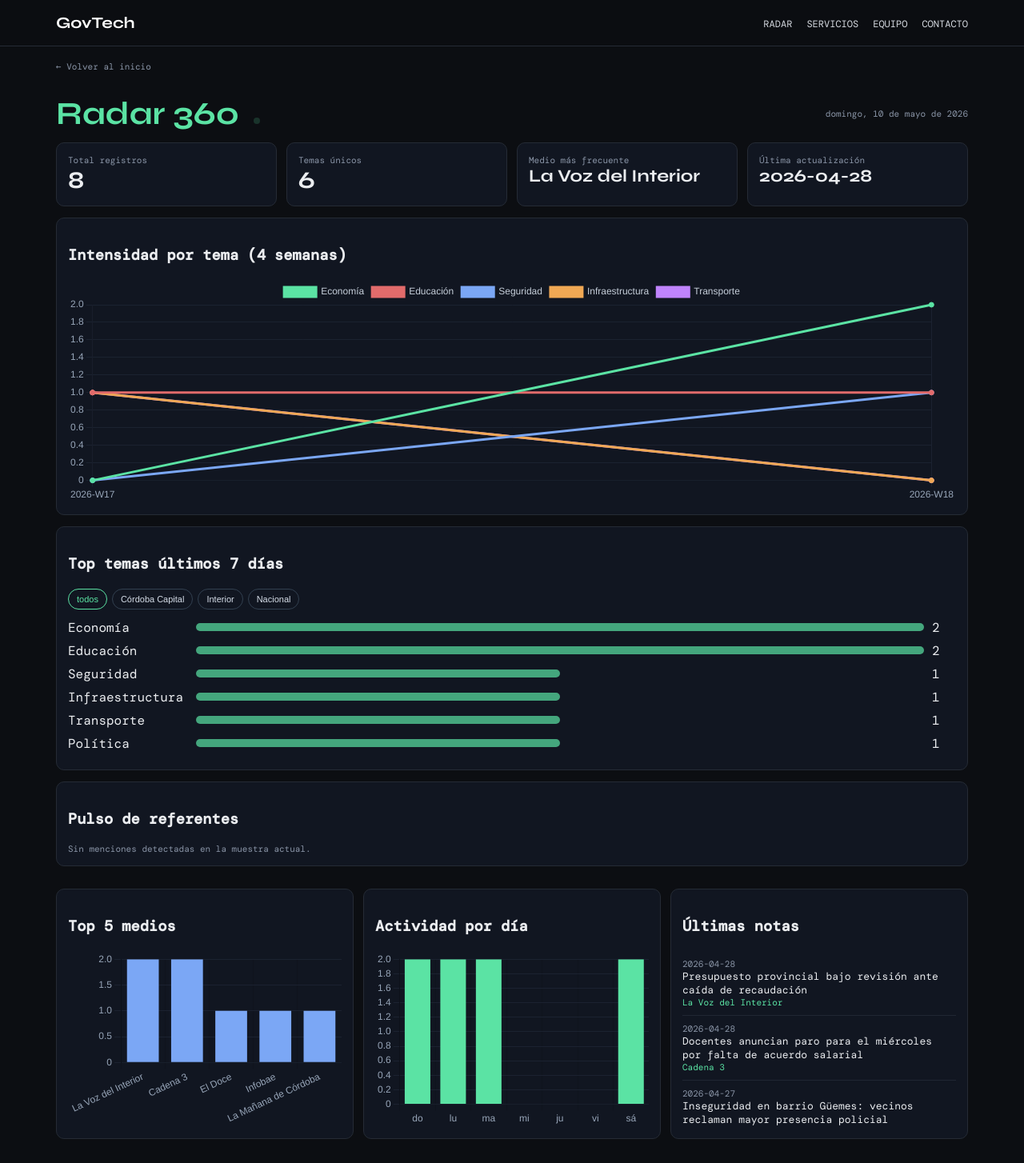
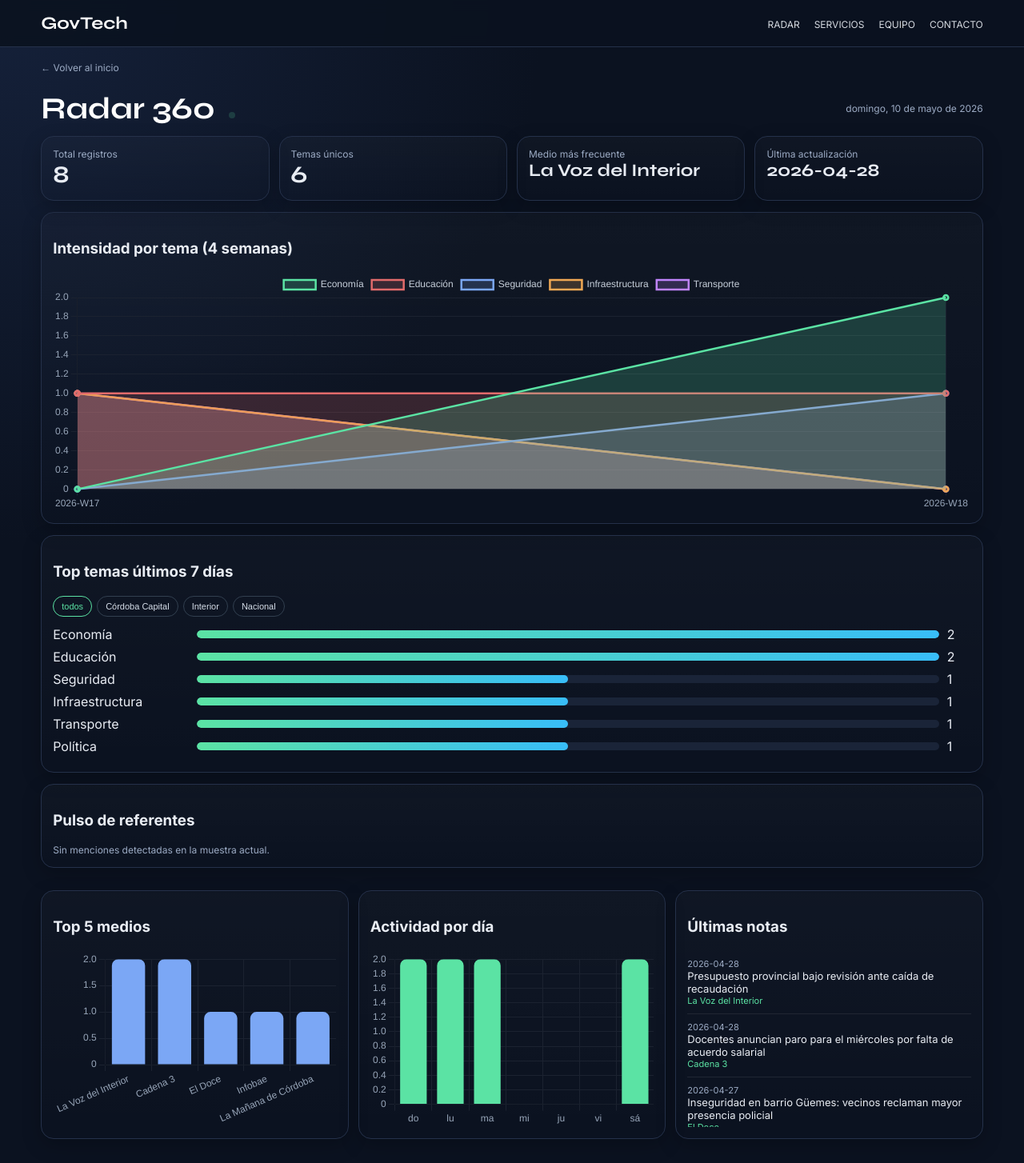
Before and after one commit to sbonacci33/govtech, a Flask app: page /radar in a window 1280 px wide. Shown: the whole page at 80% size. Run offline with Flask 3, Linux system fonts and the light colour scheme.

Commit message:
Refina estilo dashboard y simplifica scripts del Radar

```diff
--- a/templates/radar.html
+++ b/templates/radar.html
@@ -6,22 +6,75 @@
   <title>GovTech | Radar 360</title>
   <link rel="preconnect" href="https://fonts.googleapis.com">
   <link rel="preconnect" href="https://fonts.gstatic.com" crossorigin>
-  <link href="https://fonts.googleapis.com/css2?family=DM+Mono:wght@400;500&family=Syne:wght@500;700&display=swap" rel="stylesheet">
+  <link href="https://fonts.googleapis.com/css2?family=Inter:wght@400;500;700&family=Syne:wght@600;700&display=swap" rel="stylesheet">
   <style>
-    :root{--bg:#0c0e12;--card:#111621;--line:#252b35;--text:#ebedf0;--muted:#8a95a7;--green:#5be3a4;--blue:#7ba7f5}
-    *{box-sizing:border-box} body{margin:0;background:var(--bg);color:var(--text);font-family:'DM Mono',monospace}
-    .container{width:min(1140px,92%);margin:0 auto}.top{border-bottom:1px solid var(--line);position:sticky;top:0;background:rgba(12,14,18,.95);z-index:10}
-    .nav{display:flex;justify-content:space-between;align-items:center;padding:16px 0}.logo{font:700 20px 'Syne',sans-serif;color:#fff;text-decoration:none}.menu a{margin-left:18px;color:#d6dae1;text-decoration:none;font-size:12px;text-transform:uppercase}
-    .back{display:inline-block;color:var(--muted);font-size:11px;margin-top:18px;text-decoration:none}
-    .head{padding:26px 0 12px;display:flex;justify-content:space-between;align-items:center}.brand{font:700 40px 'Syne',sans-serif;color:var(--green)}
-    .pulse{display:inline-block;width:8px;height:8px;background:var(--green);border-radius:999px;animation:pulse 1.4s infinite;margin:0 8px}@keyframes pulse{0%{opacity:1}70%{opacity:.15}100%{opacity:1}}
-    .cards{display:grid;grid-template-columns:repeat(4,1fr);gap:12px}.card{background:var(--card);border:1px solid var(--line);padding:14px;border-radius:10px}.k{font-size:11px;color:var(--muted)}.v{font:700 30px 'Syne',sans-serif}
-    .block{margin-top:14px;background:var(--card);border:1px solid var(--line);border-radius:10px;padding:14px}
-    .wrap{position:relative;height:280px}.small{position:relative;height:220px}
-    .filters button{background:transparent;border:1px solid #324050;color:#d5dde8;padding:6px 10px;margin-right:6px;border-radius:20px;font-size:11px;cursor:pointer}.filters button.active{border-color:var(--green);color:var(--green)}
-    .bars{margin-top:12px}.bar-row{display:grid;grid-template-columns:150px 1fr 30px;gap:10px;align-items:center;margin:8px 0}.bar{height:10px;background:rgba(91,227,164,.7);border-radius:999px}
-    .bottom{display:grid;grid-template-columns:1fr 1fr 1fr;gap:12px;margin:14px 0 30px}.feed{max-height:220px;overflow-y:auto}.item{padding:9px 0;border-bottom:1px solid #202633}.item .f{font-size:11px;color:var(--muted)}.item .t{font-size:13px}.item .m{font-size:11px;color:var(--green)}.pulse-table{margin-top:8px}.pulse-row{display:grid;grid-template-columns:170px 70px 1fr 90px;gap:10px;align-items:center;padding:8px 0;border-bottom:1px solid #202633}.pulse-bar-wrap{height:10px;background:#1b2230;border-radius:999px;overflow:hidden}.pulse-bar{height:10px;background:var(--blue)}.chip{font-size:11px;padding:3px 8px;border-radius:999px;display:inline-block;text-transform:capitalize}.chip.positivo{background:rgba(91,227,164,.2);color:var(--green)}.chip.neutro{background:#2a2f39;color:#c3cad6}.chip.negativo{background:rgba(226,107,107,.2);color:#e26b6b}
-    @media(max-width:900px){.cards,.bottom{grid-template-columns:1fr}.head{display:block}.menu a{margin-left:10px}}
+    :root {
+      --bg: #0b1220;
+      --bg-soft: #121a2b;
+      --card: #111a2d;
+      --line: #25314a;
+      --text: #e8ecf3;
+      --muted: #9cabc4;
+      --green: #5be3a4;
+      --blue: #7ba7f5;
+      --danger: #e26b6b;
+      --radius: 16px;
+    }
+    * { box-sizing: border-box; }
+    body { margin: 0; background: radial-gradient(circle at 0 0, #15213a 0, var(--bg) 35%); color: var(--text); font-family: 'Inter', sans-serif; }
+    .container { width: min(1200px, 92%); margin: 0 auto; }
+    .top { border-bottom: 1px solid var(--line); position: sticky; top: 0; background: rgba(11,18,32,.9); backdrop-filter: blur(8px); z-index: 10; }
+    .nav { display: flex; justify-content: space-between; align-items: center; padding: 16px 0; }
+    .logo { font: 700 22px 'Syne', sans-serif; color: #fff; text-decoration: none; }
+    .menu a { margin-left: 18px; color: #d6dae1; text-decoration: none; font-size: 12px; text-transform: uppercase; }
+    .back { display: inline-block; color: var(--muted); font-size: 12px; margin-top: 18px; text-decoration: none; }
+    .head { padding: 20px 0 12px; display: flex; justify-content: space-between; align-items: center; }
+    .brand { font: 700 38px 'Syne', sans-serif; color: #fff; }
+    .pulse { display: inline-block; width: 8px; height: 8px; background: var(--green); border-radius: 999px; animation: pulse 1.4s infinite; margin: 0 8px; }
+    @keyframes pulse { 0% {opacity: 1;} 70% {opacity: .15;} 100% {opacity: 1;} }
+
+    .cards { display: grid; grid-template-columns: repeat(4, 1fr); gap: 12px; }
+    .card, .block {
+      background: linear-gradient(180deg, rgba(255,255,255,.02), rgba(255,255,255,0));
+      border: 1px solid var(--line);
+      border-radius: var(--radius);
+      box-shadow: 0 8px 25px rgba(0,0,0,.22);
+    }
+    .card { padding: 14px; }
+    .k { font-size: 12px; color: var(--muted); }
+    .v { font: 700 30px 'Syne', sans-serif; }
+    .block { margin-top: 14px; padding: 14px; }
+    .wrap { position: relative; height: 300px; }
+    .small { position: relative; height: 220px; }
+
+    .filters button { background: transparent; border: 1px solid #324050; color: #d5dde8; padding: 6px 10px; margin-right: 6px; border-radius: 20px; font-size: 11px; cursor: pointer; }
+    .filters button.active { border-color: var(--green); color: var(--green); }
+    .bars { margin-top: 12px; }
+    .bar-row { display: grid; grid-template-columns: 170px 1fr 30px; gap: 10px; align-items: center; margin: 8px 0; }
+    .bar-track { height: 10px; background: #1a2438; border-radius: 999px; overflow: hidden; }
+    .bar { height: 100%; background: linear-gradient(90deg, var(--green), #38bdf8); border-radius: inherit; }
+
+    .bottom { display: grid; grid-template-columns: 1fr 1fr 1fr; gap: 12px; margin: 14px 0 30px; }
+    .feed { max-height: 220px; overflow-y: auto; }
+    .item { padding: 9px 0; border-bottom: 1px solid #202633; }
+    .item .f { font-size: 11px; color: var(--muted); }
+    .item .t { font-size: 13px; }
+    .item .m { font-size: 11px; color: var(--green); }
+
+    .pulse-table { margin-top: 8px; }
+    .pulse-row { display: grid; grid-template-columns: 170px 70px 1fr 90px; gap: 10px; align-items: center; padding: 8px 0; border-bottom: 1px solid #202633; }
+    .pulse-bar-wrap { height: 10px; background: #1b2230; border-radius: 999px; overflow: hidden; }
+    .pulse-bar { height: 10px; background: var(--blue); }
+    .chip { font-size: 11px; padding: 3px 8px; border-radius: 999px; display: inline-block; text-transform: capitalize; }
+    .chip.positivo { background: rgba(91,227,164,.2); color: var(--green); }
+    .chip.neutro { background: #2a2f39; color: #c3cad6; }
+    .chip.negativo { background: rgba(226,107,107,.2); color: var(--danger); }
+
+    @media (max-width: 900px) {
+      .cards, .bottom { grid-template-columns: 1fr; }
+      .head { display: block; }
+      .menu a { margin-left: 10px; }
+    }
   </style>
 </head>
 <body>
@@ -29,6 +82,7 @@
   <main class="container">
     <a class="back" href="{{ url_for('home') }}">← Volver al inicio</a>
     <div class="head"><div class="brand">Radar 360 <span class="pulse"></span></div><div id="fecha" class="k"></div></div>
+
     <section class="cards">
       <div class="card"><div class="k">Total registros</div><div class="v" id="mTotal">0</div></div>
       <div class="card"><div class="k">Temas únicos</div><div class="v" id="mTemas">0</div></div>
@@ -51,41 +105,137 @@
   <script>
     const datos = {{ datos_json | safe }};
     const colores = ['#5be3a4','#e26b6b','#7ba7f5','#f0a854','#c084fc'];
-    const parseDate = d => new Date(d + 'T00:00:00');
-    const countBy = (arr, key) => arr.reduce((a,x)=>(a[x[key]]=(a[x[key]]||0)+1,a),{});
-    const maxKey = obj => Object.entries(obj).sort((a,b)=>b[1]-a[1])[0]?.[0] || '-';
+    const parseDate = (d) => new Date(`${d}T00:00:00`);
+    const countBy = (arr, key) => arr.reduce((acc, row) => ((acc[row[key]] = (acc[row[key]] || 0) + 1), acc), {});
+    const maxKey = (obj) => Object.entries(obj).sort((a, b) => b[1] - a[1])[0]?.[0] || '-';
+    const chartGridColor = '#1b2230';
+    const chartTickColor = '#97a5b8';
 
-    document.getElementById('fecha').textContent = new Date().toLocaleDateString('es-AR', { weekday:'long', year:'numeric', month:'long', day:'numeric' });
-    document.getElementById('mTotal').textContent = datos.length;
-    document.getElementById('mTemas').textContent = new Set(datos.map(d=>d.Tema)).size;
-    document.getElementById('mMedio').textContent = maxKey(countBy(datos,'Medio'));
-    document.getElementById('mFecha').textContent = datos.map(d=>d.Fecha).sort().at(-1);
+    function chartScales() {
+      return {
+        x: { ticks: { color: chartTickColor }, grid: { color: chartGridColor } },
+        y: { ticks: { color: chartTickColor }, grid: { color: chartGridColor }, beginAtZero: true }
+      };
+    }
 
-    function isoWeekKey(date){const d=new Date(Date.UTC(date.getFullYear(),date.getMonth(),date.getDate()));d.setUTCDate(d.getUTCDate()+4-(d.getUTCDay()||7));const yearStart=new Date(Date.UTC(d.getUTCFullYear(),0,1));const weekNo=Math.ceil((((d-yearStart)/86400000)+1)/7);return `${d.getUTCFullYear()}-W${String(weekNo).padStart(2,'0')}`}
-    const temasTop = Object.entries(countBy(datos,'Tema')).sort((a,b)=>b[1]-a[1]).slice(0,5).map(x=>x[0]);
-    const semanas = [...new Set(datos.map(d=>isoWeekKey(parseDate(d.Fecha))))].sort().slice(-4);
-    const datasets = temasTop.map((tema,i)=>({label:tema,data:semanas.map(s=>datos.filter(d=>d.Tema===tema && isoWeekKey(parseDate(d.Fecha))===s).length),borderColor:colores[i],backgroundColor:colores[i],tension:.3}));
-    new Chart(document.getElementById('linea'),{type:'line',data:{labels:semanas,datasets},options:{responsive:true,maintainAspectRatio:false,plugins:{legend:{labels:{color:'#c5ced9'}}},scales:{x:{ticks:{color:'#97a5b8'},grid:{color:'#1b2230'}},y:{ticks:{color:'#97a5b8'},grid:{color:'#1b2230'}}}}});
+    function isoWeekKey(date) {
+      const d = new Date(Date.UTC(date.getFullYear(), date.getMonth(), date.getDate()));
+      d.setUTCDate(d.getUTCDate() + 4 - (d.getUTCDay() || 7));
+      const yearStart = new Date(Date.UTC(d.getUTCFullYear(), 0, 1));
+      const weekNo = Math.ceil((((d - yearStart) / 86400000) + 1) / 7);
+      return `${d.getUTCFullYear()}-W${String(weekNo).padStart(2, '0')}`;
+    }
 
-    const territorios=['todos','Córdoba Capital','Interior','Nacional'];
-    const filtros = document.getElementById('filtros');
-    territorios.forEach((t,i)=>{const b=document.createElement('button');b.textContent=t;b.className=i===0?'active':'';b.onclick=()=>{document.querySelectorAll('.filters button').forEach(x=>x.classList.remove('active'));b.classList.add('active');renderBars(t)};filtros.appendChild(b)});
-    function renderBars(territorio){const maxDate=new Date(Math.max(...datos.map(d=>parseDate(d.Fecha))));const minDate=new Date(maxDate);minDate.setDate(minDate.getDate()-7);const filtrados=datos.filter(d=>parseDate(d.Fecha)>=minDate && (territorio==='todos' || d.Territorio===territorio));const top=Object.entries(countBy(filtrados,'Tema')).sort((a,b)=>b[1]-a[1]);const max=top[0]?.[1]||1;document.getElementById('bars').innerHTML=top.map(([t,v])=>`<div class="bar-row"><div>${t}</div><div class="bar" style="width:${(v/max)*100}%"></div><div>${v}</div></div>`).join('') || '<div class="k">Sin datos para el filtro seleccionado</div>';}
-    renderBars('todos');
+    function renderMetrics() {
+      document.getElementById('fecha').textContent = new Date().toLocaleDateString('es-AR', { weekday:'long', year:'numeric', month:'long', day:'numeric' });
+      document.getElementById('mTotal').textContent = datos.length;
+      document.getElementById('mTemas').textContent = new Set(datos.map((d) => d.Tema)).size;
+      document.getElementById('mMedio').textContent = maxKey(countBy(datos, 'Medio'));
+      document.getElementById('mFecha').textContent = datos.map((d) => d.Fecha).sort().at(-1);
+    }
 
-    const referentes = ["Llaryora", "Schiaretti", "De Loredo", "Milei", "Siciliano", "Pullaro", "Passerini"];
-    function tonoPredominante(items){const c={positivo:0,neutro:0,negativo:0};items.forEach(i=>c[(i.Tono||'neutro').toLowerCase()] = (c[(i.Tono||'neutro').toLowerCase()]||0)+1);return Object.entries(c).sort((a,b)=>b[1]-a[1])[0][0];}
-    function renderPulso(){const stats=referentes.map(ref=>{const notas=datos.filter(d=>(d.Titular||'').toLowerCase().includes(ref.toLowerCase()));return {ref,menciones:notas.length,tono:tonoPredominante(notas)}}).filter(x=>x.menciones>0).sort((a,b)=>b.menciones-a.menciones);const max=stats[0]?.menciones||1;document.getElementById('pulso').innerHTML=stats.map(s=>`<div class="pulse-row"><div>${s.ref}</div><div>${s.menciones}</div><div class="pulse-bar-wrap"><div class="pulse-bar" style="width:${(s.menciones/max)*100}%"></div></div><div><span class="chip ${s.tono}">${s.tono}</span></div></div>`).join('') || '<div class="k">Sin menciones detectadas en la muestra actual.</div>'; }
+    function renderMainChart() {
+      const temasTop = Object.entries(countBy(datos, 'Tema')).sort((a, b) => b[1] - a[1]).slice(0, 5).map((x) => x[0]);
+      const semanas = [...new Set(datos.map((d) => isoWeekKey(parseDate(d.Fecha))))].sort().slice(-4);
+      const datasets = temasTop.map((tema, i) => ({
+        label: tema,
+        data: semanas.map((s) => datos.filter((d) => d.Tema === tema && isoWeekKey(parseDate(d.Fecha)) === s).length),
+        borderColor: colores[i],
+        backgroundColor: `${colores[i]}33`,
+        pointRadius: 3,
+        pointHoverRadius: 5,
+        borderWidth: 2.5,
+        fill: true,
+        tension: 0.45,
+        cubicInterpolationMode: 'monotone'
+      }));
+
+      new Chart(document.getElementById('linea'), {
+        type: 'line',
+        data: { labels: semanas, datasets },
+        options: { responsive: true, maintainAspectRatio: false, plugins: { legend: { labels: { color: '#c5ced9' } } }, scales: chartScales() }
+      });
+    }
+
+    function renderBars(territorio) {
+      const maxDate = new Date(Math.max(...datos.map((d) => parseDate(d.Fecha))));
+      const minDate = new Date(maxDate);
+      minDate.setDate(minDate.getDate() - 7);
+      const filtrados = datos.filter((d) => parseDate(d.Fecha) >= minDate && (territorio === 'todos' || d.Territorio === territorio));
+      const top = Object.entries(countBy(filtrados, 'Tema')).sort((a, b) => b[1] - a[1]);
+      const max = top[0]?.[1] || 1;
+      document.getElementById('bars').innerHTML = top.map(([tema, valor]) => `
+        <div class="bar-row">
+          <div>${tema}</div>
+          <div class="bar-track"><div class="bar" style="width:${(valor/max)*100}%"></div></div>
+          <div>${valor}</div>
+        </div>`).join('') || '<div class="k">Sin datos para el filtro seleccionado</div>';
+    }
+
+    function renderFilters() {
+      const territorios = ['todos', 'Córdoba Capital', 'Interior', 'Nacional'];
+      const filtros = document.getElementById('filtros');
+      territorios.forEach((territorio, i) => {
+        const b = document.createElement('button');
+        b.textContent = territorio;
+        b.className = i === 0 ? 'active' : '';
+        b.onclick = () => {
+          document.querySelectorAll('.filters button').forEach((x) => x.classList.remove('active'));
+          b.classList.add('active');
+          renderBars(territorio);
+        };
+        filtros.appendChild(b);
+      });
+      renderBars('todos');
+    }
+
+    function renderPulso() {
+      const referentes = ['Llaryora', 'Schiaretti', 'De Loredo', 'Milei', 'Siciliano', 'Pullaro', 'Passerini'];
+      const tonoPredominante = (items) => {
+        const c = { positivo: 0, neutro: 0, negativo: 0 };
+        items.forEach((item) => {
+          const tono = (item.Tono || 'neutro').toLowerCase();
+          c[tono] = (c[tono] || 0) + 1;
+        });
+        return Object.entries(c).sort((a, b) => b[1] - a[1])[0][0];
+      };
+
+      const stats = referentes.map((ref) => {
+        const notas = datos.filter((d) => (d.Titular || '').toLowerCase().includes(ref.toLowerCase()));
+        return { ref, menciones: notas.length, tono: tonoPredominante(notas) };
+      }).filter((x) => x.menciones > 0).sort((a, b) => b.menciones - a.menciones);
+
+      const max = stats[0]?.menciones || 1;
+      document.getElementById('pulso').innerHTML = stats.map((s) => `
+        <div class="pulse-row">
+          <div>${s.ref}</div>
+          <div>${s.menciones}</div>
+          <div class="pulse-bar-wrap"><div class="pulse-bar" style="width:${(s.menciones/max)*100}%"></div></div>
+          <div><span class="chip ${s.tono}">${s.tono}</span></div>
+        </div>`).join('') || '<div class="k">Sin menciones detectadas en la muestra actual.</div>';
+    }
+
+    function renderSmallCharts() {
+      const topMedios = Object.entries(countBy(datos, 'Medio')).sort((a, b) => b[1] - a[1]).slice(0, 5);
+      new Chart(document.getElementById('medios'), { type:'bar', data:{ labels: topMedios.map((x) => x[0]), datasets:[{ data: topMedios.map((x) => x[1]), borderRadius: 8, backgroundColor:'#7ba7f5' }] }, options:{ responsive:true, maintainAspectRatio:false, plugins:{ legend:{ display:false } }, scales: chartScales() } });
+
+      const weekday = ['do', 'lu', 'ma', 'mi', 'ju', 'vi', 'sá'];
+      const cnt = [0, 0, 0, 0, 0, 0, 0];
+      datos.forEach((d) => cnt[parseDate(d.Fecha).getDay()]++);
+      new Chart(document.getElementById('dias'), { type:'bar', data:{ labels: weekday, datasets:[{ data: cnt, borderRadius: 8, backgroundColor:'#5be3a4' }] }, options:{ responsive:true, maintainAspectRatio:false, plugins:{ legend:{ display:false } }, scales: chartScales() } });
+    }
+
+    function renderFeed() {
+      const ultimas = [...datos].sort((a, b) => b.Fecha.localeCompare(a.Fecha)).slice(0, 10);
+      document.getElementById('feed').innerHTML = ultimas.map((n) => `<div class="item"><div class="f">${n.Fecha}</div><div class="t">${n.Titular}</div><div class="m">${n.Medio}</div></div>`).join('');
+    }
+
+    renderMetrics();
+    renderMainChart();
+    renderFilters();
     renderPulso();
-
-    const topMedios=Object.entries(countBy(datos,'Medio')).sort((a,b)=>b[1]-a[1]).slice(0,5);
-    new Chart(document.getElementById('medios'),{type:'bar',data:{labels:topMedios.map(x=>x[0]),datasets:[{data:topMedios.map(x=>x[1]),backgroundColor:'#7ba7f5'}]},options:{responsive:true,maintainAspectRatio:false,plugins:{legend:{display:false}},scales:{x:{ticks:{color:'#97a5b8'}},y:{ticks:{color:'#97a5b8'},grid:{color:'#1b2230'}}}}});
-
-    const weekday=['do','lu','ma','mi','ju','vi','sá']; const cnt=[0,0,0,0,0,0,0]; datos.forEach(d=>cnt[parseDate(d.Fecha).getDay()]++);
-    new Chart(document.getElementById('dias'),{type:'bar',data:{labels:weekday,datasets:[{data:cnt,backgroundColor:'#5be3a4'}]},options:{responsive:true,maintainAspectRatio:false,plugins:{legend:{display:false}},scales:{x:{ticks:{color:'#97a5b8'}},y:{ticks:{color:'#97a5b8'},grid:{color:'#1b2230'}}}}});
-
-    const ultimas=[...datos].sort((a,b)=>b.Fecha.localeCompare(a.Fecha)).slice(0,10);
-    document.getElementById('feed').innerHTML=ultimas.map(n=>`<div class="item"><div class="f">${n.Fecha}</div><div class="t">${n.Titular}</div><div class="m">${n.Medio}</div></div>`).join('');
+    renderSmallCharts();
+    renderFeed();
   </script>
 </body>
 </html>
```
